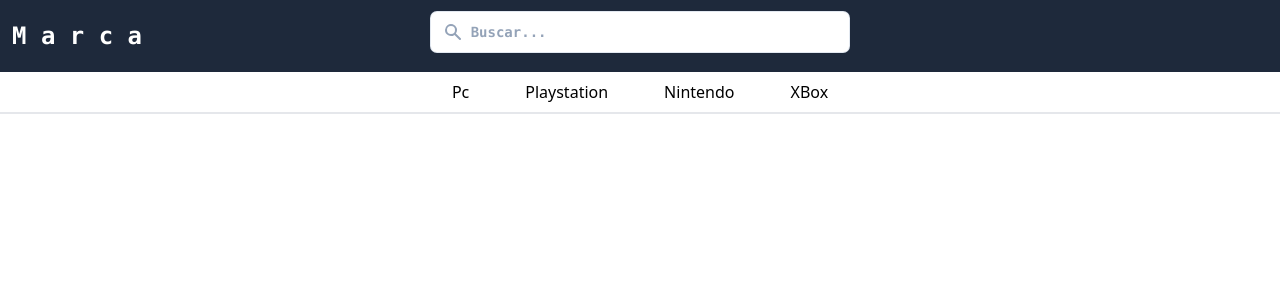
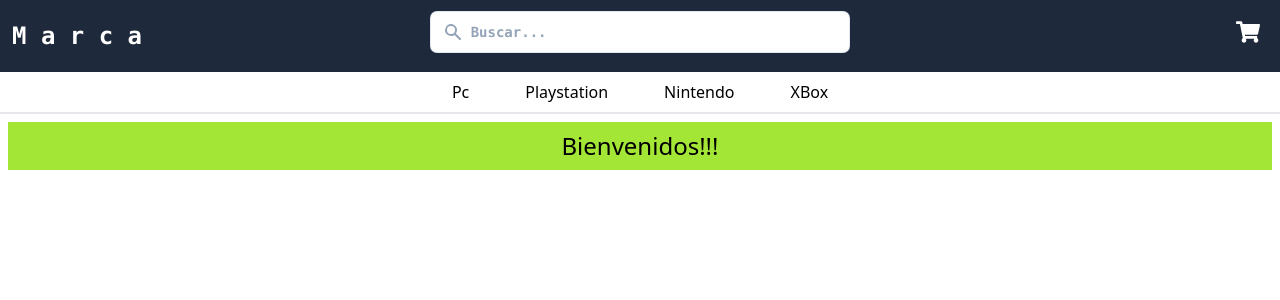
Before and after one commit to pgroba23/gamingstore, a React (Create React App) app: page / in a window 1280 px wide. Shown: the top 300 px of the page. Built offline with nearby package versions, Linux system fonts and the light colour scheme.

Commit message:
Cart & Item container

```diff
--- a/package.json
+++ b/package.json
@@ -38,6 +38,7 @@
   "devDependencies": {
     "autoprefixer": "^10.4.2",
     "postcss": "^8.4.6",
+    "react-icons": "^4.3.1",
     "tailwindcss": "^3.0.18"
   }
 }
--- /dev/null
+++ b/src/components/CardWidget.js
@@ -0,0 +1,5 @@
+import { FaShoppingCart } from 'react-icons/fa';
+
+export const CardWidget = () => {
+  return <FaShoppingCart className="m-2" />;
+};
--- /dev/null
+++ b/src/components/ItemListContainer.js
@@ -0,0 +1,5 @@
+export const ItemListContainer = ({ greeting }) => {
+  return (
+    <h1 className="bg-lime-400 text-2xl p-2 m-2 text-center">{greeting}</h1>
+  );
+};
--- a/src/components/Main.js
+++ b/src/components/Main.js
@@ -1,10 +1,12 @@
 import React from 'react';
+import { ItemListContainer } from './ItemListContainer';
 import { Menu } from './Menu';
 
 export const Main = () => {
   return (
     <main>
       <Menu />
+      <ItemListContainer greeting={'Bienvenidos!!!'} />
     </main>
   );
 };
--- a/src/components/NavBar.js
+++ b/src/components/NavBar.js
@@ -1,3 +1,5 @@
+import { CardWidget } from './CardWidget';
+
 export const NavBar = () => {
   return (
     <header className="p-3 font-black font-mono text-2xl text-white bg-slate-800 grid grid-cols-1 sm:grid-cols-3">
@@ -27,6 +29,9 @@ export const NavBar = () => {
           />
         </form>
       </nav>
+      <div className="justify-self-center sm:justify-self-end">
+        <CardWidget />
+      </div>
     </header>
   );
 };
```
Also changed, not shown: 1 other file (tests, documents, lock files or other folders).
